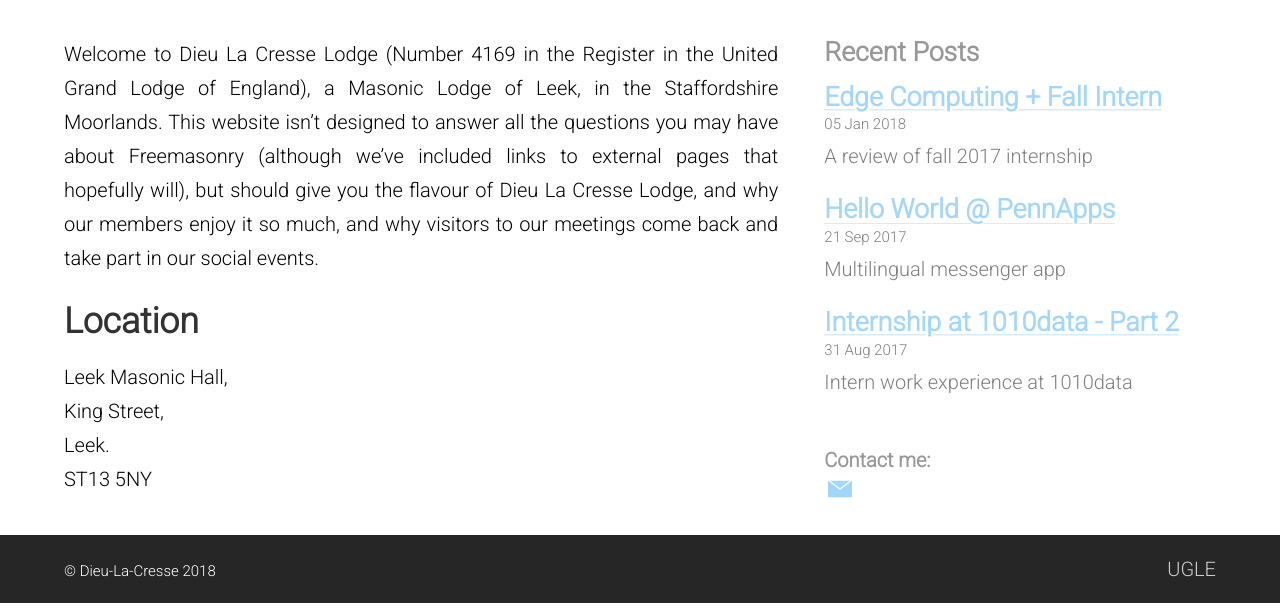
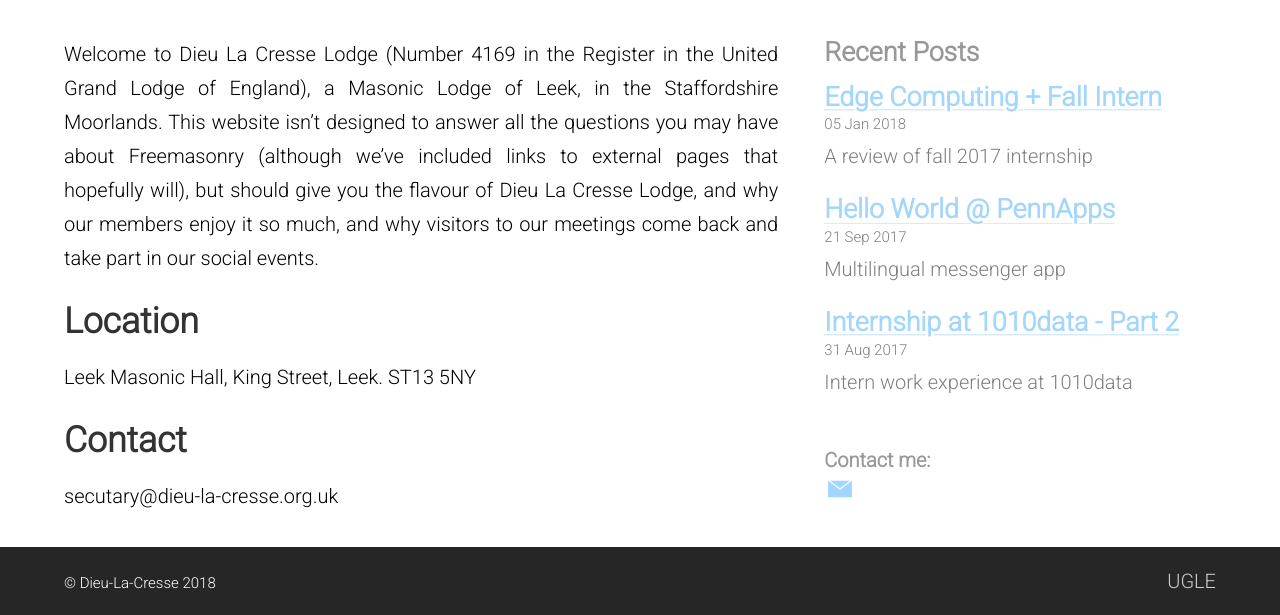
Before and after one commit to ajmaxwello/dieu-la-cresse, a Jekyll site: the page built from index.md, in a window 1280 px wide. Shown: the part 407-1022 px from the top of the page. Built offline with Jekyll 4.4.1, drawn with Linux system fonts in a browser that asks for light colours.

Commit message:
Created contact,faq,glossary,history and join pages

```diff
--- a/index.md
+++ b/index.md
@@ -7,8 +7,11 @@ image: http://www.ugle.org.uk/images/fmh.jpg
 
 Welcome to Dieu La Cresse Lodge (Number 4169 in the Register in the United Grand Lodge of England), a Masonic Lodge of Leek, in the Staffordshire Moorlands. This website isn’t designed to answer all the questions you may have about Freemasonry (although we’ve included links to external pages that hopefully will), but should give you the flavour of Dieu La Cresse Lodge, and why our members enjoy it so much, and why visitors to our meetings come back and take part in our social events.
 
-<h2 id="location">Location</h2>
-<p>Leek Masonic Hall,<br>
-King Street,<br>
-Leek.<br>
-ST13 5NY</p>
+<h2>Location</h2>
+Leek Masonic Hall,
+King Street,
+Leek.
+ST13 5NY
+
+<h2>Contact</h2>
+secutary@dieu-la-cresse.org.uk
```
Also changed, not shown: 404.md (+1 -1 lines), contact.md (added, +11 -0 lines), faq.md (added, +24 -0 lines), glossary.md (added, +21 -0 lines), history.md (added, +10 -0 lines), join.md (added, +11 -0 lines), 1 other file.
